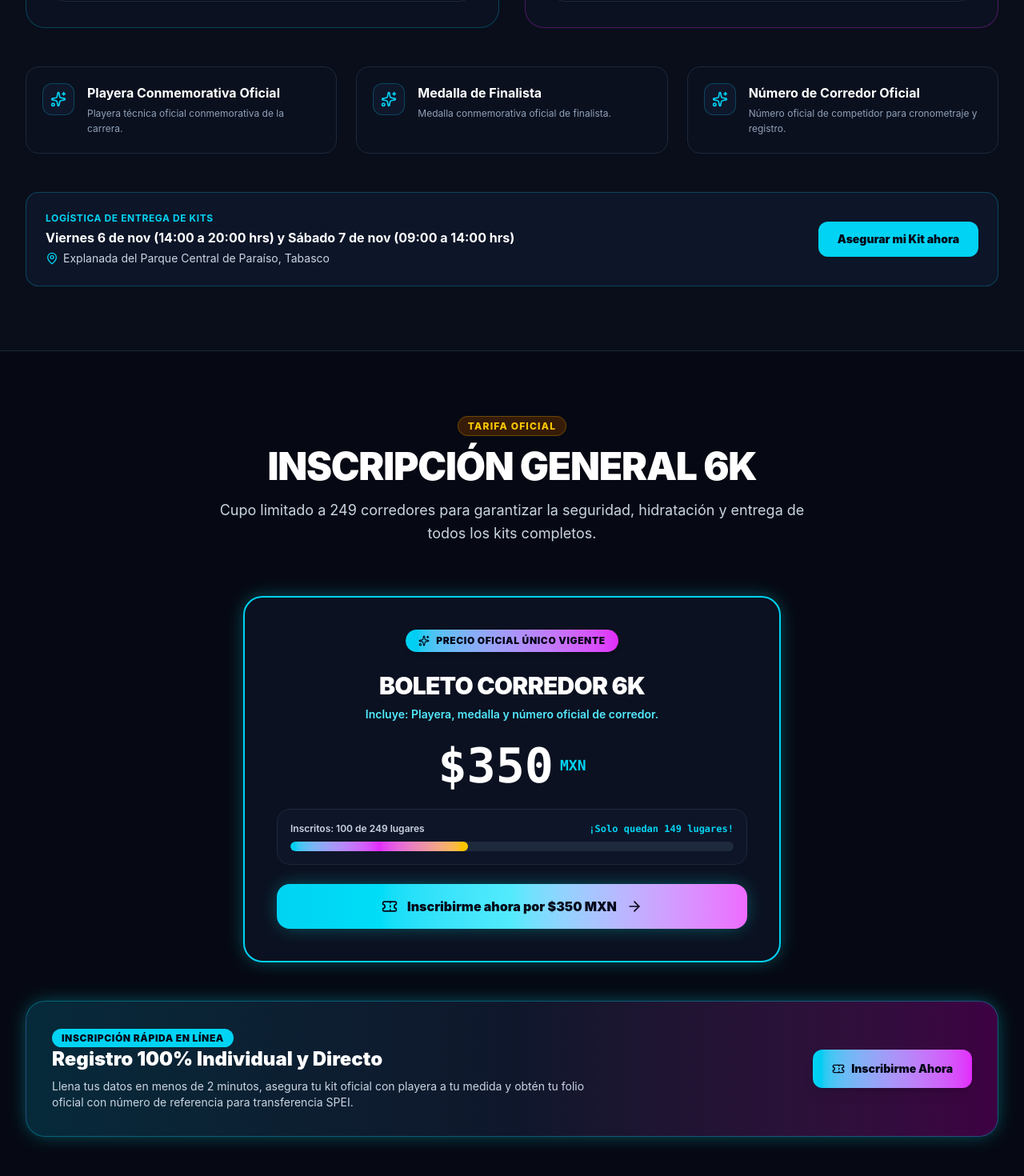
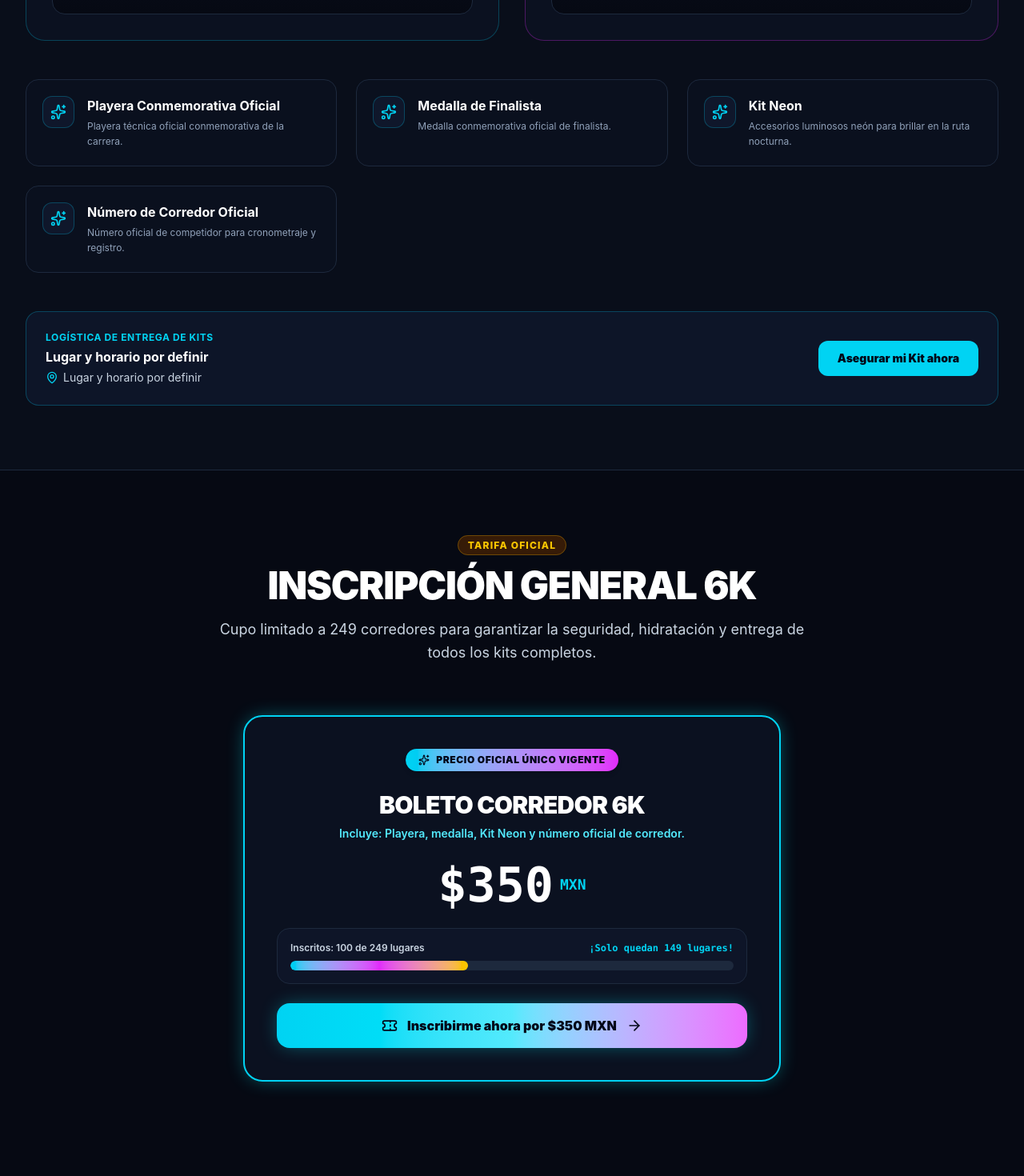
Before and after one commit to corp5520787-pixel/neon-night-run-paraiso, a Next.js app: page / in a window 1280 px wide. Shown: the part 2980-4450 px from the top of the page at 80% size. Built offline with nearby package versions, Linux system fonts and the light colour scheme.

Commit message:
refactor: update event details and race information
Updated age requirements, prize descriptions, and kit delivery logistics. Added "Kit Neon" to event components and refined display text across landing and confirmation pages.

```diff
--- a/app/confirmacion/[orderId]/page.tsx
+++ b/app/confirmacion/[orderId]/page.tsx
@@ -305,7 +305,7 @@ function ConfirmacionContent() {
                     <span className={`inline-flex items-center gap-1 font-bold px-2 py-0.5 rounded text-[11px] mt-0.5 ${
                       p.kitDelivered ? 'bg-emerald-950 text-emerald-400' : 'bg-slate-800 text-cyan-300'
                     }`}>
-                      {p.kitDelivered ? '✓ Kit Entregado' : 'Pendiente de entrega en parque'}
+                      {p.kitDelivered ? '✓ Kit Entregado' : 'Pendiente de entrega'}
                     </span>
                   </div>
                 </div>
@@ -319,7 +319,7 @@ function ConfirmacionContent() {
                 </div>
                 <div className="flex items-center gap-2">
                   <MapPin className="w-4 h-4 text-fuchsia-400 shrink-0" />
-                  <span>Kits: Explanada del Parque Central (Nov 6 y 7)</span>
+                  <span>Kits: Lugar y horario por definir</span>
                 </div>
               </div>
             </div>
--- a/app/layout.tsx
+++ b/app/layout.tsx
@@ -3,10 +3,10 @@ import './globals.css';
 
 export const metadata: Metadata = {
   title: 'Neon Night Run Paraíso 2026 - Carrera Nocturna 6K',
-  description: 'Inscripciones abiertas para la carrera nocturna más vibrante de Tabasco. 6K con luces neón, música DJ en vivo, kit completo, cronometraje con chip y premios en efectivo.',
+  description: 'Inscripciones abiertas para la carrera nocturna más vibrante de Tabasco. 6K con luces neón, música DJ en vivo, kit completo, cronometraje con chip y premios en especie.',
   openGraph: {
     title: 'Neon Night Run Paraíso 2026 - Carrera Nocturna 6K',
-    description: 'Inscripciones abiertas para la carrera nocturna más vibrante de Tabasco. 6K con luces neón, música DJ en vivo, kit completo, cronometraje con chip y premios en efectivo.',
+    description: 'Inscripciones abiertas para la carrera nocturna más vibrante de Tabasco. 6K con luces neón, música DJ en vivo, kit completo, cronometraje con chip y premios en especie.',
     type: 'website',
   },
 };
--- a/app/page.tsx
+++ b/app/page.tsx
@@ -37,7 +37,6 @@ export default function HomePage() {
   const [config, setConfig] = useState<EventConfig>(defaultEventConfig);
   const [stages, setStages] = useState<PricingStage[]>(defaultPricingStages);
   const [activeFaq, setActiveFaq] = useState<string | null>(null);
-  const [activeFaqCategory, setActiveFaqCategory] = useState<string>('Todas');
 
   useEffect(() => {
     // Fetch live config & stages from API
@@ -65,11 +64,6 @@ export default function HomePage() {
   const activeStage = stages.find(s => s.active && s.id !== 'stage-team') || stages[1] || stages[0];
   const quotaPercent = Math.min(100, Math.round((config.currentTotalRegistered / config.maxTotalQuota) * 100));
   const spotsLeft = Math.max(0, config.maxTotalQuota - config.currentTotalRegistered);
-
-  const faqCategories = ['Todas', 'Inscripción', 'Kits', 'Logística', 'Evento', 'Pagos'];
-  const filteredFaqs = activeFaqCategory === 'Todas'
-    ? config.faqs
-    : config.faqs.filter(f => f.category === activeFaqCategory);
 
   return (
     <div className="min-h-screen bg-[#060913] text-slate-100 selection:bg-cyan-500 selection:text-slate-950">
@@ -242,7 +236,7 @@ export default function HomePage() {
               </p>
             </div>
             <div className="mt-6 pt-4 border-t border-slate-800 text-xs font-semibold text-cyan-300">
-              5 puntos de animación lumínica
+              Puntos de hidratación ambientados he iluminación audiorítmica
             </div>
           </div>
 
@@ -270,7 +264,7 @@ export default function HomePage() {
               </div>
               <h3 className="text-xl font-black text-white mb-3">Medalla Glow & After-Party</h3>
               <p className="text-slate-400 text-sm leading-relaxed">
-                Al cruzar la meta recibirás tu medalla conmemorativa que brilla en la oscuridad, hidratación fría y acceso exclusivo al concierto de clausura.
+                Al cruzar la meta recibirás tu medalla neon, hidratación fría y acceso exclusivo a rifa y sorteos post-carrera.
               </p>
             </div>
             <div className="mt-6 pt-4 border-t border-slate-800 text-xs font-semibold text-yellow-300">
@@ -429,7 +423,7 @@ export default function HomePage() {
               Boleto Corredor 6K
             </h3>
             <p className="text-sm text-cyan-300 font-semibold max-w-md mx-auto mb-6">
-              Incluye: Playera, medalla y número oficial de corredor.
+              Incluye: Playera, medalla, Kit Neon y número oficial de corredor.
             </p>
 
             <div className="text-5xl sm:text-6xl font-black text-white font-mono my-4 flex items-center justify-center gap-2">
@@ -460,27 +454,6 @@ export default function HomePage() {
             </Link>
           </div>
         </div>
-
-        {/* Fast Registration Reminder */}
-        <div className="bg-gradient-to-r from-cyan-950/80 via-slate-900 to-fuchsia-950/80 border border-cyan-500/40 rounded-3xl p-6 sm:p-8 flex flex-col md:flex-row items-center justify-between gap-6 glow-cyan">
-          <div className="space-y-2">
-            <span className="px-3 py-1 rounded-full text-xs font-black bg-cyan-400 text-slate-950 uppercase tracking-wider">
-              Inscripción Rápida en Línea
-            </span>
-            <h3 className="text-2xl font-black text-white">Registro 100% Individual y Directo</h3>
-            <p className="text-slate-300 text-sm max-w-2xl">
-              Llena tus datos en menos de 2 minutos, asegura tu kit oficial con playera a tu medida y obtén tu folio oficial con número de referencia para transferencia SPEI.
-            </p>
-          </div>
-
-          <Link
-            href="/registro"
-            className="px-6 py-3.5 bg-gradient-to-r from-cyan-400 to-fuchsia-500 hover:from-cyan-300 hover:to-fuchsia-400 text-slate-950 font-black text-sm rounded-xl shrink-0 transition-all shadow-lg flex items-center gap-2"
-          >
-            <Ticket className="w-4 h-4 text-slate-950" />
-            <span>Inscribirme Ahora</span>
-          </Link>
-        </div>
       </section>
 
       {/* ---------------------------------------------------------------------- */}
@@ -496,7 +469,7 @@ export default function HomePage() {
               CATEGORÍAS Y BOLSA DE PREMIACIÓN
             </h2>
             <p className="text-slate-300 text-base sm:text-lg leading-relaxed">
-              Trofeos conmemorativos luminosos y premios en efectivo para los primeros lugares de las ramas competitivas.
+              Premio en carrera recreativa en especie para los primeros lugares de las ramas varonil y femenil.
             </p>
           </div>
 
@@ -512,7 +485,7 @@ export default function HomePage() {
                   <div key={cat.id} className="p-4 rounded-xl bg-slate-900/80 border border-slate-800 flex items-center justify-between gap-4">
                     <div>
                       <div className="font-bold text-white text-sm sm:text-base">{cat.name}</div>
-                      <div className="text-xs text-slate-400">Rango: {cat.ageRange} años · Rama: {cat.gender}</div>
+                      <div className="text-xs text-slate-400">Rango: {cat.ageRange} · Rama: {cat.gender}</div>
                     </div>
                     <span className={`text-xs px-2.5 py-1 rounded-full font-bold uppercase tracking-wider ${
                       cat.type === 'Competitiva'
@@ -534,7 +507,7 @@ export default function HomePage() {
                   Bolsa de Premios
                 </h3>
                 <span className="text-[11px] text-yellow-400 font-semibold bg-yellow-950/60 px-2 py-0.5 rounded">
-                  *Provisional sujeta a convocatoria oficial
+                  Premio en carrera recreativa en especie
                 </span>
               </div>
 
@@ -576,7 +549,7 @@ export default function HomePage() {
             CIRCUITO NOCTURNO 6K
           </h2>
           <p className="text-slate-300 text-base sm:text-lg leading-relaxed">
-            Recorrido plano, pavimentado y 100% resguardado que bordea el Malecón Turístico, zonas costeras y monumentos emblemáticos de Paraíso, Tabasco.
+            Recorrido plano, pavimentado y 100% resguardado que bordea el Malecón Turístico, Cangrejo y boulevard principal de paraíso, Hotel baez.
           </p>
         </div>
 
@@ -613,13 +586,13 @@ export default function HomePage() {
             </p>
             <div className="flex flex-wrap items-center justify-center gap-3 mt-6 text-xs text-slate-300">
               <span className="flex items-center gap-1">
-                <Droplets className="w-4 h-4 text-cyan-400" /> 2 Puntos de Hidratación
+                <Droplets className="w-4 h-4 text-cyan-400" /> 1 Punto de Hidratación
               </span>
               <span className="flex items-center gap-1">
                 <ShieldCheck className="w-4 h-4 text-emerald-400" /> Resguardo Vial Municipal
               </span>
               <span className="flex items-center gap-1">
-                <Music className="w-4 h-4 text-fuchsia-400" /> 3 Estaciones de DJ
+                <Music className="w-4 h-4 text-fuchsia-400" /> DJ en todo el recorrido
               </span>
             </div>
           </div>
@@ -632,30 +605,30 @@ export default function HomePage() {
       <section className="py-20 bg-[#090e1a] border-y border-slate-800">
         <div className="max-w-7xl mx-auto px-4 sm:px-6 lg:px-8">
           <div className="grid grid-cols-1 lg:grid-cols-2 gap-12 items-center">
-            {/* Left: Program De Cero a 6K */}
+            {/* Left: Program Powerfit */}
             <div className="space-y-6">
               <span className="text-xs font-extrabold text-yellow-400 uppercase tracking-widest bg-yellow-950/80 border border-yellow-500/30 px-3 py-1 rounded-full">
                 Preparación Deportiva
               </span>
               <h2 className="text-3xl sm:text-4xl font-black text-white tracking-tight">
-                PROGRAMA GRATUITO <br />
-                <span className="text-yellow-400">“DE CERO A 6K”</span>
+                ENTRÉNATE EN <br />
+                <span className="text-yellow-400">“POWERFIT”</span>
               </h2>
               <p className="text-slate-300 text-sm sm:text-base leading-relaxed">
-                ¿Es tu primera carrera? Te acompañamos paso a paso con entrenamientos grupales nocturnos en Paraíso y planes de acondicionamiento físico de 6 semanas para llegar con tu mejor energía.
+                ¡Prepárate con todo para la carrera! Te invitamos a sumarte a los entrenamientos en <strong>Powerfit</strong>. Acércate y pregunta por el <strong>precio especial exclusivo</strong> para participantes de la Carrera Neón.
               </p>
 
               <div className="space-y-3">
                 <div className="p-4 rounded-xl bg-slate-900 border border-slate-800 flex items-center gap-3">
                   <Dumbbell className="w-5 h-5 text-cyan-400 shrink-0" />
                   <div className="text-xs sm:text-sm text-slate-300">
-                    <strong>Entrenamientos presenciales:</strong> Martes y Jueves a las 19:30 hrs en el Malecón.
+                    <strong>Acondicionamiento y fuerza:</strong> Entrenamientos funcionales y preparación física guiada en Powerfit.
                   </div>
                 </div>
                 <div className="p-4 rounded-xl bg-slate-900 border border-slate-800 flex items-center gap-3">
-                  <Droplets className="w-5 h-5 text-fuchsia-400 shrink-0" />
+                  <Sparkles className="w-5 h-5 text-yellow-400 shrink-0" />
                   <div className="text-xs sm:text-sm text-slate-300">
-                    <strong>Guía de Hidratación:</strong> Consejos de nutrición e hidratación adaptados al clima nocturno de Tabasco.
+                    <strong>Precio especial para corredores:</strong> Menciona que eres participante de la Neon Night Run para acceder a tu tarifa preferencial.
                   </div>
                 </div>
               </div>
@@ -682,10 +655,6 @@ export default function HomePage() {
                 </li>
                 <li className="flex items-start gap-2.5">
                   <CheckCircle2 className="w-4 h-4 text-cyan-400 shrink-0 mt-0.5" />
-                  <span>Zona de guardarropa vigilado para pertenencias personales en la zona de meta.</span>
-                </li>
-                <li className="flex items-start gap-2.5">
-                  <CheckCircle2 className="w-4 h-4 text-cyan-400 shrink-0 mt-0.5" />
                   <span>Seguro de gastos médicos para corredores formalmente inscritos.</span>
                 </li>
               </ul>
@@ -708,26 +677,9 @@ export default function HomePage() {
             </h2>
           </div>
 
-          {/* FAQ Category Pills */}
-          <div className="flex flex-wrap items-center justify-center gap-2 mb-8">
-            {faqCategories.map(cat => (
-              <button
-                key={cat}
-                onClick={() => setActiveFaqCategory(cat)}
-                className={`px-3.5 py-1.5 rounded-full text-xs font-bold transition-colors ${
-                  activeFaqCategory === cat
-                    ? 'bg-cyan-500 text-slate-950'
-                    : 'bg-slate-800 text-slate-400 hover:text-white'
-                }`}
-              >
-                {cat}
-              </button>
-            ))}
-          </div>
-
           {/* Accordion list */}
           <div className="space-y-3">
-            {filteredFaqs.map(faq => {
+            {config.faqs.map(faq => {
               const isOpen = activeFaq === faq.id;
               return (
                 <div
--- a/app/participante/[folio]/page.tsx
+++ b/app/participante/[folio]/page.tsx
@@ -178,7 +178,7 @@ export default function ParticipanteTicketPage() {
                 <span className={`inline-flex items-center gap-1 font-bold px-2 py-0.5 rounded text-[11px] mt-0.5 ${
                   participant.kitDelivered ? 'bg-emerald-950 text-emerald-400' : 'bg-slate-800 text-cyan-300'
                 }`}>
-                  {participant.kitDelivered ? '✓ Kit Entregado' : 'Pendiente en Parque Central'}
+                  {participant.kitDelivered ? '✓ Kit Entregado' : 'Pendiente de entrega'}
                 </span>
               </div>
             </div>
@@ -191,7 +191,7 @@ export default function ParticipanteTicketPage() {
             </div>
             <div className="flex items-center gap-2">
               <MapPin className="w-4 h-4 text-fuchsia-400 shrink-0" />
-              <span>Módulo de Kits: Parque Central (Nov 6 y 7)</span>
+              <span>Módulo de Kits: Lugar y horario por definir</span>
             </div>
           </div>
         </div>
--- a/app/registro/page.tsx
+++ b/app/registro/page.tsx
@@ -535,7 +535,7 @@ function RegistroForm() {
                 </div>
                 <div className="flex justify-between items-start gap-2">
                   <span>Concepto:</span>
-                  <span className="text-white font-medium text-right">1x Boleto 6K (Incluye playera, medalla y número)</span>
+                  <span className="text-white font-medium text-right">1x Boleto 6K (Incluye playera, medalla, Kit Neon y número)</span>
                 </div>
                 <div className="flex justify-between">
                   <span>Subtotal:</span>
--- a/lib/db.ts
+++ b/lib/db.ts
@@ -29,8 +29,8 @@ export const defaultEventConfig: EventConfig = {
   maxTotalQuota: 249,
   currentTotalRegistered: 100,
   scheduleTime: '19:30 hrs (Calentamiento 18:45 hrs)',
-  kitPickupDates: 'Viernes 6 de nov (14:00 a 20:00 hrs) y Sábado 7 de nov (09:00 a 14:00 hrs)',
-  kitPickupLocation: 'Explanada del Parque Central de Paraíso, Tabasco',
+  kitPickupDates: 'Lugar y horario por definir',
+  kitPickupLocation: 'Lugar y horario por definir',
   contactWhatsapp: '+52 993 123 4567',
   contactEmail: 'contacto@neonnightrunparaiso.com',
   bankDetails: {
@@ -55,6 +55,12 @@ export const defaultEventConfig: EventConfig = {
       icon: 'Award',
     },
     {
+      id: 'kit-4',
+      title: 'Kit Neon',
+      description: 'Accesorios luminosos neón para brillar en la ruta nocturna.',
+      icon: 'Sparkles',
+    },
+    {
       id: 'kit-3',
       title: 'Número de Corredor Oficial',
       description: 'Número oficial de competidor para cronometraje y registro.',
@@ -62,19 +68,19 @@ export const defaultEventConfig: EventConfig = {
     },
   ],
   categories: [
-    { id: 'cat-1', name: 'Varonil', ageRange: '18 años en adelante', gender: 'Varonil', type: 'Competitiva' },
-    { id: 'cat-2', name: 'Femenil', ageRange: '18 años en adelante', gender: 'Femenil', type: 'Competitiva' },
+    { id: 'cat-1', name: 'Varonil', ageRange: '15 años en adelante', gender: 'Varonil', type: 'Competitiva' },
+    { id: 'cat-2', name: 'Femenil', ageRange: '15 años en adelante', gender: 'Femenil', type: 'Competitiva' },
   ],
   prizes: [
-    { category: 'Categoría Varonil (6K)', firstPlace: '$5,000 MXN + Trofeo Neón', secondPlace: '$3,000 MXN + Trofeo', thirdPlace: '$1,500 MXN + Trofeo', provisional: true },
-    { category: 'Categoría Femenil (6K)', firstPlace: '$5,000 MXN + Trofeo Neón', secondPlace: '$3,000 MXN + Trofeo', thirdPlace: '$1,500 MXN + Trofeo', provisional: true },
+    { category: 'Categoría Varonil (6K)', firstPlace: '$3,000 MXN', secondPlace: '$2,000 MXN', thirdPlace: '$1,000 MXN' },
+    { category: 'Categoría Femenil (6K)', firstPlace: '$3,000 MXN', secondPlace: '$2,000 MXN', thirdPlace: '$1,000 MXN' },
   ],
   routePoints: [
     { name: 'Arco de Salida Neón (Km 0)', kilometer: '0.0 KM', description: 'Túnel de luz negra, DJ en vivo y lluvia de humo neón.', highlight: 'Salida espectacular con cuenta regresiva lumínica' },
-    { name: 'Punto de Hidratación 1 (Km 2)', kilometer: '2.0 KM', description: 'Av. Malecón con música electrónica y agua purificada.', highlight: 'Zona de animación y luces estroboscópicas' },
-    { name: 'Paso por el Faro y Laguna (Km 3.5)', kilometer: '3.5 KM', description: 'Vista costera nocturna con iluminación perimetral cian y magenta.', highlight: 'Punto fotográfico oficial' },
-    { name: 'Punto de Hidratación 2 (Km 4.5)', kilometer: '4.5 KM', description: 'Isotónico y niebla fresca con luz ultravioleta.', highlight: 'Zona de recarga de energía' },
-    { name: 'Meta y Fiesta Neón (Km 6.0)', kilometer: '6.0 KM', description: 'Arco monumental de meta, entrega de medalla glow y After-Party con DJ.', highlight: 'Concierto y premiación en vivo' },
+    { name: 'Malecón Turístico y Boulevard (Km 1.5)', kilometer: '1.5 KM', description: 'Música DJ, iluminación perimetral y ambientación neón.', highlight: 'Zona con animación y DJ' },
+    { name: 'Punto de Hidratación (Km 3.0)', kilometer: '3.0 KM', description: 'Agua purificada y animación musical.', highlight: 'Zona de hidratación oficial' },
+    { name: 'Paso por el Cangrejo y Hotel Baez (Km 4.5)', kilometer: '4.5 KM', description: 'Monumento del Cangrejo y Hotel Baez con ambiente festivo.', highlight: 'Punto fotográfico emblemático' },
+    { name: 'Meta y Fiesta Neón (Km 6.0)', kilometer: '6.0 KM', description: 'Arco monumental de meta, entrega de medalla glow y After-Party con DJ.', highlight: 'Fiesta neón y premiación' },
   ],
   sponsors: [
     {
@@ -136,13 +142,13 @@ export const defaultEventConfig: EventConfig = {
     {
       id: 'faq-1',
       question: '¿Qué incluye el costo de inscripción de $350 MXN?',
-      answer: 'Tu inscripción incluye: Playera oficial conmemorativa, Medalla de finalista y Número oficial de corredor.',
+      answer: 'Tu inscripción incluye: Playera oficial conmemorativa, Medalla de finalista, Kit Neon y Número oficial de corredor.',
       category: 'Inscripción',
     },
     {
       id: 'faq-2',
       question: '¿Dónde y cuándo se entregan los kits?',
-      answer: 'La entrega será el viernes 6 de noviembre de 14:00 a 20:00 hrs y el sábado 7 de noviembre de 09:00 a 14:00 hrs en la Explanada del Parque Central de Paraíso. Deberás presentar tu código QR o folio NNR y una identificación oficial.',
+      answer: 'Lugar y horario por definir.',
       category: 'Kits',
     },
     {
@@ -150,12 +156,6 @@ export const defaultEventConfig: EventConfig = {
       question: '¿Puedo recoger el kit de otra persona?',
       answer: 'Sí, presentando la confirmación con código QR del participante y una copia simple de su identificación oficial.',
       category: 'Kits',
-    },
-    {
-      id: 'faq-4',
-      question: '¿Habrá guardarropa y estacionamiento?',
-      answer: 'Sí, contaremos con servicio de guardarropa gratuito para corredores inscritos en la zona de meta y áreas designadas de estacionamiento con vigilancia en los alrededores del Malecón.',
-      category: 'Logística',
     },
     {
       id: 'faq-5',
@@ -184,7 +184,7 @@ export const defaultPricingStages: PricingStage[] = [
     soldCount: 100,
     active: true,
     badgeText: 'Tarifa Única Vigente',
-    description: 'Incluye playera, medalla y número oficial de corredor.',
+    description: 'Incluye playera, medalla, Kit Neon y número oficial de corredor.',
   },
 ];
 
```
